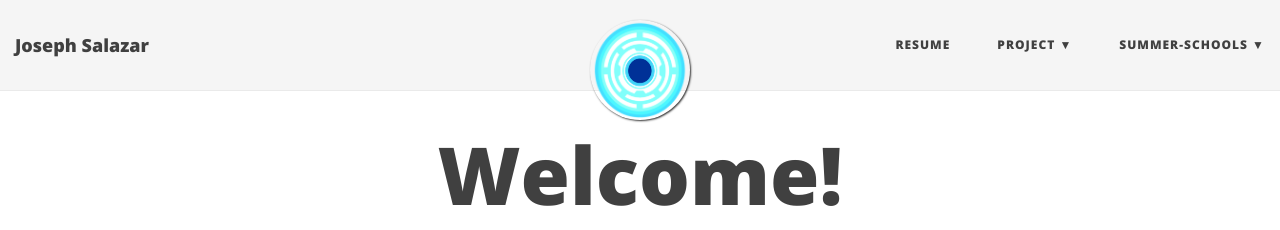
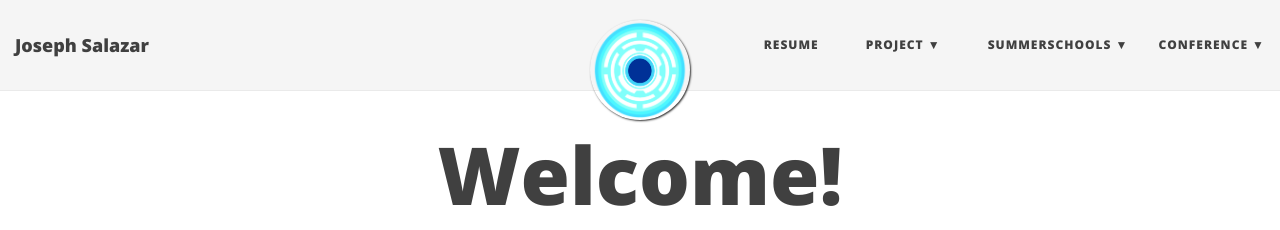
Before and after one commit to saj11/saj11.github.io, a Jekyll site: the page built from index.html, in a window 1280 px wide. Shown: the top 230 px of the page. Built offline with Jekyll 4.4.1, drawn with Linux system fonts in a browser that asks for light colours; nearby versions of some CDN libraries; the list of posts is cut into pages by our own code; some of the changed lines change nothing that is shown.

Commit message:
Adding Conference buttons

```diff
--- a/_config.yml
+++ b/_config.yml
@@ -21,12 +21,16 @@ navbar-links:
     - Cybersecurity: ""
     - Robotics: ""
     - Others: ""
-  Summer-Schools:
+  SummerSchools:
+    - GPU-OpenACC: "GPU-2019"
+    - Machine Learning: "MachineLearning-2018"
+    - CIID Advanced IoT: "IoT-2018"
+    - Big Data: "BigData-2017"
     - HPC(High Performance Computer): "HPC-2017"
-    - Big Data: "BigData-2017"
-    - CIID Advanced IoT: "IoT-2018"
-    - Machine Learning: "MachineLearning-2018"
-    - GPU-OpenACC: "GPU-2019"
+  Conference:
+    - Ccita 2018: ""
+    - CubaConf 2017: ""
+
 #  About Me: "aboutme"
 
 # Image to show in the navigation bar
```
